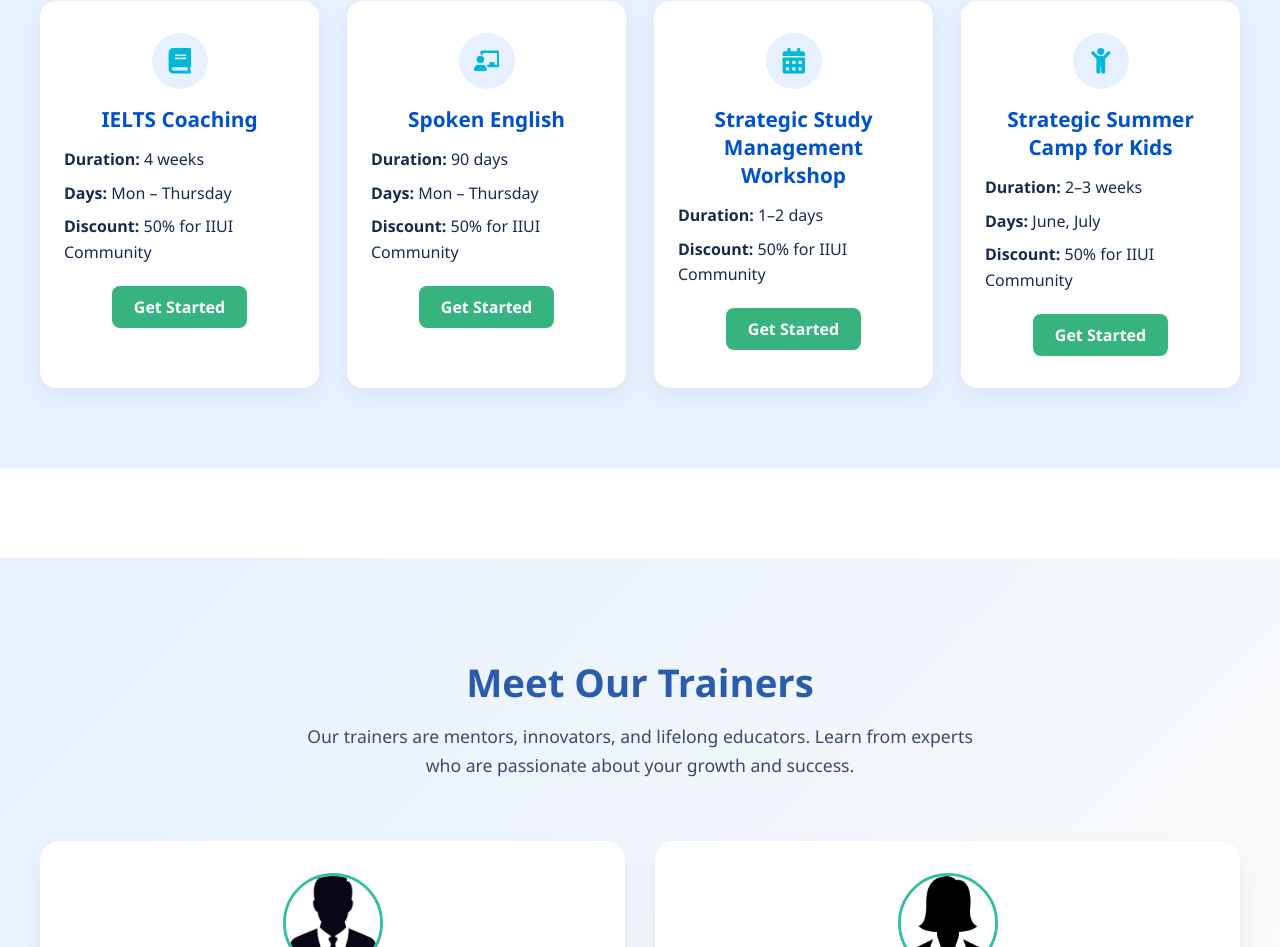
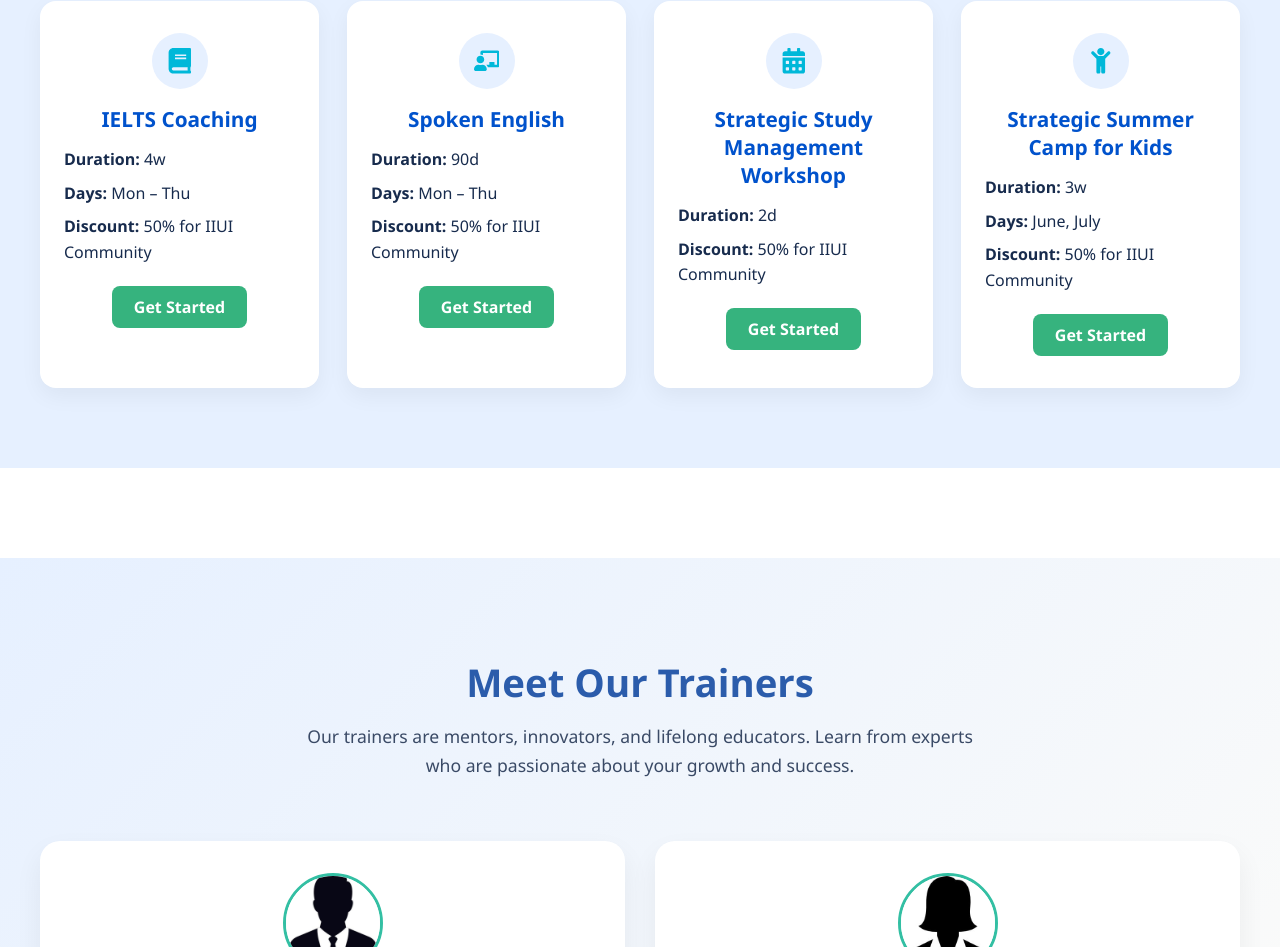
Before and after one commit to roqaya-k7an/wisknowledge-website, a React (Vite) app: page / in a window 1280 px wide. Shown: the part 1153-2100 px from the top of the page. Built offline with nearby package versions, Linux system fonts and the light colour scheme.

Commit message:
Fix Services component: added category, ISO durations, JSON-LD schema improvements

```diff
--- a/src/components/Services.jsx
+++ b/src/components/Services.jsx
@@ -10,8 +10,8 @@ const services = [
   {
     title: "IELTS Coaching",
     description: "IELTS coaching focused on Listening, Reading, Writing, and Speaking.",
-    duration: "4 weeks",
-    days: "Mon – Thursday",
+    duration: "P4W", // ISO 8601 4 weeks
+    days: "Mon – Thu",
     price: "200",
     discount: "50% for IIUI Community",
     icon: <FaBook aria-hidden="true" />,
@@ -19,8 +19,8 @@ const services = [
   {
     title: "Spoken English",
     description: "Improve fluency, vocabulary, and pronunciation with conversation practice.",
-    duration: "90 days",
-    days: "Mon – Thursday",
+    duration: "P90D", // ISO 8601 90 days
+    days: "Mon – Thu",
     price: "300",
     discount: "50% for IIUI Community",
     icon: <FaChalkboardTeacher aria-hidden="true" />,
@@ -28,7 +28,7 @@ const services = [
   {
     title: "Strategic Study Management Workshop",
     description: "Workshop teaching planning, note-taking, active recall, and exam strategy.",
-    duration: "1–2 days",
+    duration: "P2D", // 1–2 days simplified as 2 days
     days: null,
     price: "100",
     discount: "50% for IIUI Community",
@@ -37,7 +37,7 @@ const services = [
   {
     title: "Strategic Summer Camp for Kids",
     description: "Fun, safe summer program with workshops, creativity labs, and sports.",
-    duration: "2–3 weeks",
+    duration: "P3W", // 2–3 weeks simplified as 3 weeks
     days: "June, July",
     price: "250",
     discount: "50% for IIUI Community",
@@ -53,35 +53,35 @@ export default function Services() {
   const provider = {
     "@type": "Organization",
     name: "WisKnowledge Academy",
-    url: "https://wisknowledge-website.netlify.app/",
+    url: "https://wisknowledge.com/",
   };
 
   const slugify = (str) =>
     str.toLowerCase().replace(/[^a-z0-9]+/g, "-").replace(/(^-|-$)/g, "");
 
   const courseNodes = services.map((s) => {
-    const id = `https://wisknowledge-website.netlify.app/#course-${slugify(s.title)}`;
-
+    const id = `https://wisknowledge.com/#course-${slugify(s.title)}`;
     return {
       "@type": "Course",
       "@id": id,
       name: s.title,
       description: s.description,
       provider,
-      url: "https://wisknowledge-website.netlify.app/#services",
+      url: "https://wisknowledge.com/#services",
       offers: {
         "@type": "Offer",
         price: s.price,
         priceCurrency: "PKR",
         url: formLink,
-        availability: "https://schema.org/InStock", // ✅ fixed
+        availability: "https://schema.org/InStock",
+        category: "Education", // added missing category
       },
       hasCourseInstance: {
         "@type": "CourseInstance",
         name: `${s.title} - Session`,
         description: s.description,
         courseMode: "Onsite",
-        timeRequired: s.duration, // can later refine to ISO 8601
+        timeRequired: s.duration,
         schedule: {
           "@type": "Schedule",
           repeatFrequency: s.days || "Flexible",
@@ -126,7 +126,7 @@ export default function Services() {
             <div className="icon-circle">{service.icon}</div>
             <h3 className="service-title">{service.title}</h3>
             <ul className="service-details">
-              <li><strong>Duration:</strong> {service.duration}</li>
+              <li><strong>Duration:</strong> {service.duration.replace("P","").toLowerCase()}</li>
               {service.days && <li><strong>Days:</strong> {service.days}</li>}
               <li><strong>Discount:</strong> {service.discount}</li>
             </ul>
```
